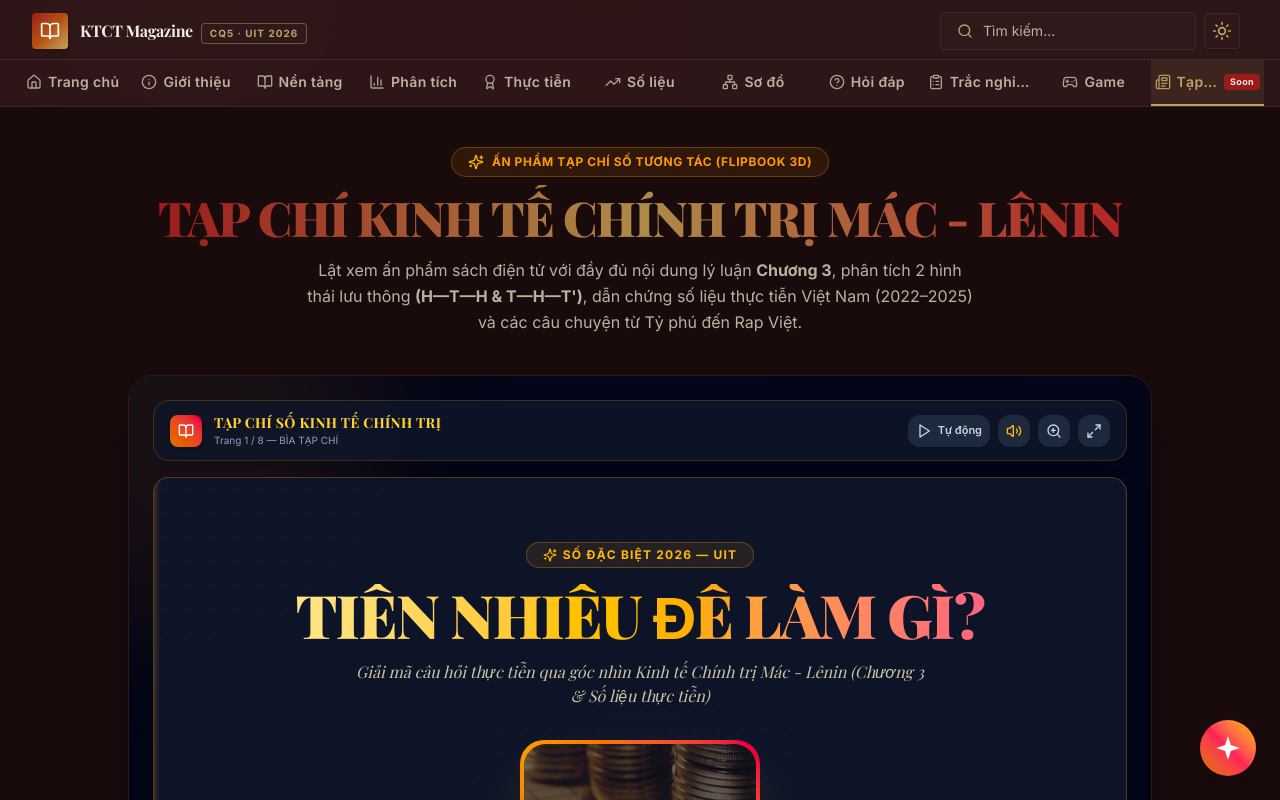
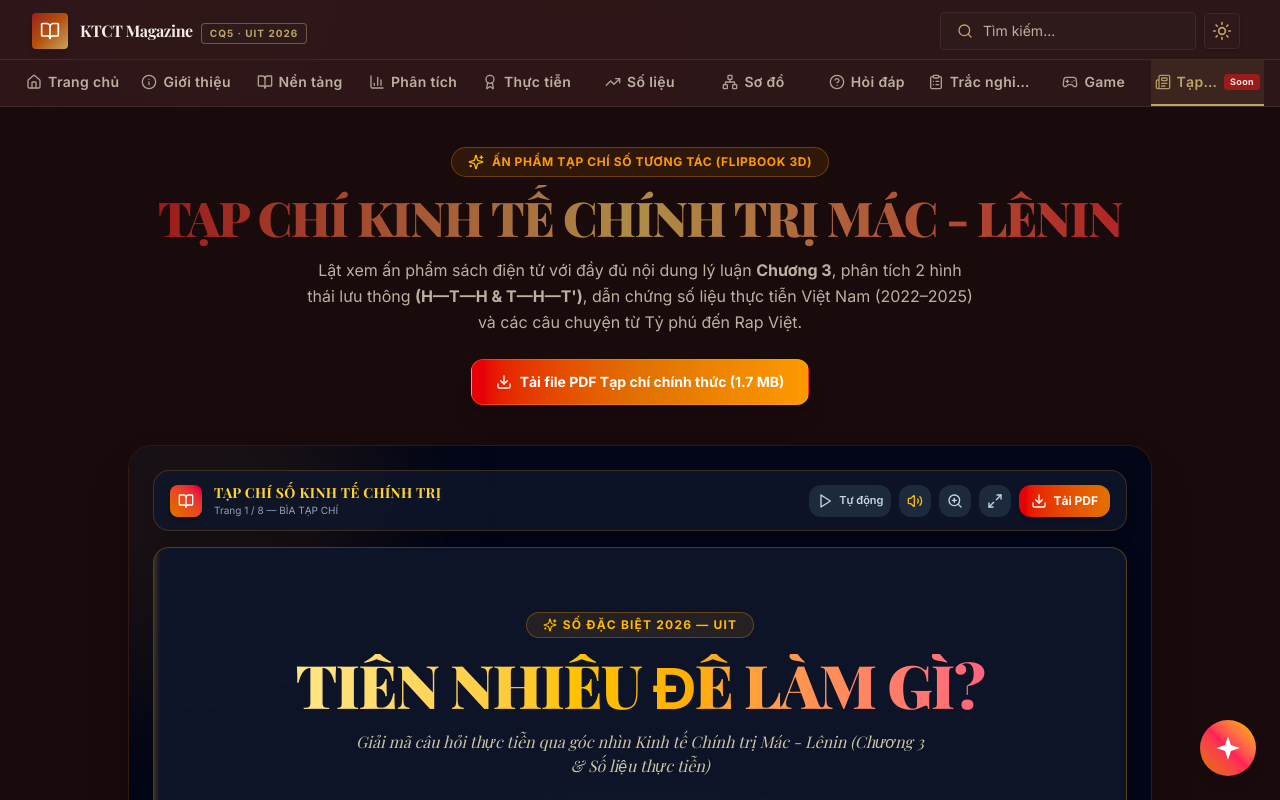
Before and after one commit to Pengikas/ktct-digital-magazine, a Next.js app: page /magazine in a window 1280 px wide. Shown: the top 800 px of the page. Built offline with nearby package versions, Linux system fonts and the light colour scheme; a web font is replaced by a local one.

Commit message:
feat(magazine): add downloadable PDF version for Magazine

```diff
--- a/app/magazine/page.tsx
+++ b/app/magazine/page.tsx
@@ -1,7 +1,7 @@
 "use client";
 
 import { motion } from "framer-motion";
-import { BookOpen, Sparkles, Layers } from "lucide-react";
+import { BookOpen, Sparkles, Layers, Download } from "lucide-react";
 import { PageNavigation } from "@/components/PageNavigation";
 import { PageTransition } from "@/components/PageTransition";
 import { Flipbook } from "@/components/magazine/Flipbook";
@@ -39,6 +39,22 @@
           >
             Lật xem ấn phẩm sách điện tử với đầy đủ nội dung lý luận <strong>Chương 3</strong>, phân tích 2 hình thái lưu thông <strong>(H—T—H &amp; T—H—T')</strong>, dẫn chứng số liệu thực tiễn Việt Nam (2022–2025) và các câu chuyện từ Tỷ phú đến Rap Việt.
           </motion.p>
+
+          <motion.div
+            initial={{ opacity: 0, y: 20 }}
+            animate={{ opacity: 1, y: 0 }}
+            transition={{ delay: 0.4, duration: 0.6 }}
+            className="pt-2 flex flex-wrap justify-center gap-4"
+          >
+            <a
+              href="/documents/KTCT_Digital_Magazine_Chuyen_De_Tien_Nhieu_De_Lam_Gi.pdf"
+              download="KTCT_Digital_Magazine_Chuyen_De_Tien_Nhieu_De_Lam_Gi.pdf"
+              className="px-6 py-3 rounded-xl bg-gradient-to-r from-red-600 via-amber-600 to-amber-500 hover:from-red-500 hover:to-amber-400 text-white font-bold text-sm shadow-xl hover:scale-105 transition-all flex items-center space-x-2 border border-amber-400/30"
+            >
+              <Download className="w-4 h-4" />
+              <span>Tải file PDF Tạp chí chính thức (1.7 MB)</span>
+            </a>
+          </motion.div>
         </section>
 
         {/* 3D Interactive Flipbook Magazine */}
--- a/components/magazine/Flipbook.tsx
+++ b/components/magazine/Flipbook.tsx
@@ -26,6 +26,7 @@
   AlertCircle,
   Music,
   Heart,
+  Download,
 } from "lucide-react";
 import Image from "next/image";
 import {
@@ -229,6 +230,17 @@
           >
             {isFullscreen ? <Minimize2 className="w-4 h-4" /> : <Maximize2 className="w-4 h-4" />}
           </button>
+
+          {/* Download PDF Button */}
+          <a
+            href="/documents/KTCT_Digital_Magazine_Chuyen_De_Tien_Nhieu_De_Lam_Gi.pdf"
+            download="KTCT_Digital_Magazine_Chuyen_De_Tien_Nhieu_De_Lam_Gi.pdf"
+            className="p-2 px-3 rounded-xl bg-gradient-to-r from-red-600 to-amber-600 hover:from-red-500 hover:to-amber-500 text-white text-xs font-bold flex items-center gap-1.5 shadow-md transition-all hover:scale-105"
+            title="Tải về file PDF Tạp chí chính thức"
+          >
+            <Download className="w-4 h-4" />
+            <span className="hidden sm:inline">Tải PDF</span>
+          </a>
         </div>
       </div>
 
```
Also changed, not shown: 1 other file (tests, documents, lock files or other folders).
